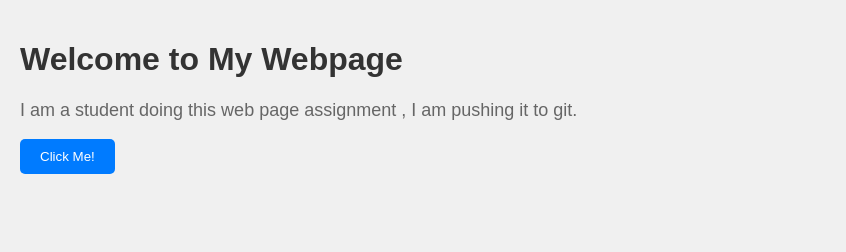
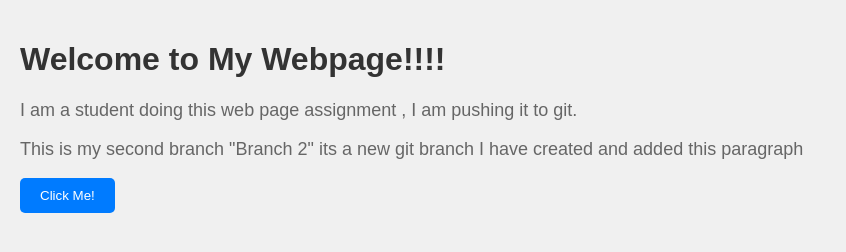
Before and after one commit to Darkhala/Git_assignment, a plain HTML site: page index.html in a window 1280 px wide. Shown: the whole page, without its empty margins (0-846 px from the left). Drawn offline with Linux system fonts and the light colour scheme.

Commit message:
updated branch

```diff
--- a/index.html
+++ b/index.html
@@ -7,8 +7,9 @@
     <link rel="stylesheet" href="style.css">
 </head>
 <body>
-    <h1>Welcome to My Webpage</h1>
+    <h1>Welcome to My Webpage!!!!</h1>
     <p>I am a student doing this web page assignment , I am pushing it to git.</p>
+    <p>This is my second branch "Branch 2" its a new git branch I have created and added this paragraph</p>
     <button class="styled-button">Click Me!</button>
 </body>
 </html>
```
